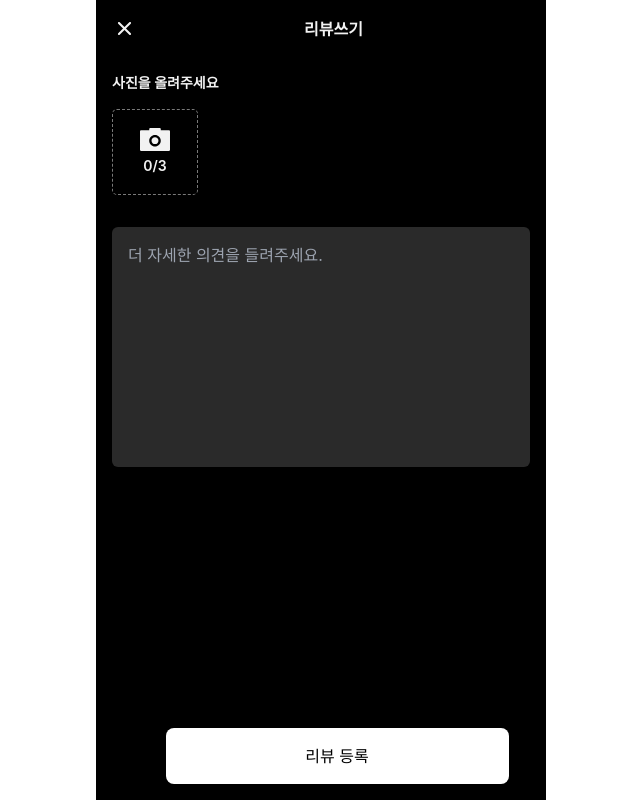
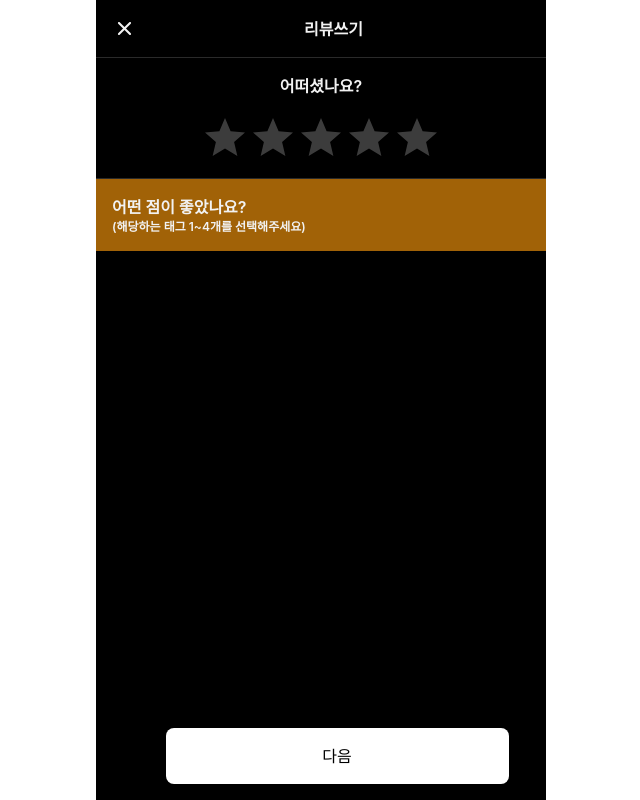
Before and after one commit to PhotoBoothMap/Client-web, a Next.js app in the folder photo-booth/: page /booth/1/review/create in a window 1280 px wide. Shown: the whole page, without its empty margins (319-959 px from the left). Built offline with nearby package versions, Linux system fonts and the light colour scheme.

Commit message:
😺[CHORE] star rate (#14)

```diff
--- /dev/null
+++ b/photo-booth/components/review/StarRate.tsx
@@ -0,0 +1,52 @@
+import * as React from 'react';
+import Rating from '@mui/material/Rating';
+import Box from '@mui/material/Box';
+import StarIcon from '@mui/icons-material/Star';
+import { useState } from 'react';
+
+type props = {
+  starRate: number;
+  setStarRate: (starRate: number) => void;
+};
+
+export default function StarRate({ starRate, setStarRate }: props) {
+  const [hover, setHover] = useState(-1);
+
+  return (
+    <Box
+      sx={{
+        width: 200,
+        display: 'flex',
+        alignItems: 'center',
+        justifyContent: 'center',
+      }}
+    >
+      <Rating
+        name="hover-feedback"
+        value={starRate}
+        precision={0.5}
+        size="large"
+        onChange={(event, newValue) => {
+          if (newValue) {
+            setStarRate(newValue);
+          }
+        }}
+        onChangeActive={(event, newHover) => {
+          setHover(newHover);
+        }}
+        icon={
+          <StarIcon
+            style={{ color: '#FFC700', width: '3rem', height: '3rem' }}
+            fontSize="inherit"
+          />
+        }
+        emptyIcon={
+          <StarIcon
+            style={{ opacity: 0.5, color: '#F2F2F280', width: '3rem', height: '3rem' }}
+            fontSize="inherit"
+          />
+        }
+      />
+    </Box>
+  );
+}
--- a/photo-booth/package.json
+++ b/photo-booth/package.json
@@ -9,15 +9,20 @@
     "lint": "next lint"
   },
   "dependencies": {
+    "@emotion/react": "^11.11.1",
+    "@emotion/styled": "^11.11.0",
     "@fortawesome/fontawesome-svg-core": "^6.4.0",
     "@fortawesome/free-solid-svg-icons": "^6.4.0",
     "@fortawesome/react-fontawesome": "^0.2.0",
+    "@mui/icons-material": "^5.11.16",
+    "@mui/material": "^5.13.6",
     "axios": "^1.4.0",
     "cookies-next": "^2.1.1",
     "lodash": "^4.17.21",
     "next": "13.2.4",
     "react": "18.2.0",
     "react-dom": "18.2.0",
+    "react-icons": "^4.10.1",
     "styled-components": "^5.3.9",
     "zustand": "^4.3.8"
   },
--- a/photo-booth/pages/booth/[boothId]/review/create.tsx
+++ b/photo-booth/pages/booth/[boothId]/review/create.tsx
@@ -1,5 +1,6 @@
 import BasicButton from '@components/common/button/BasicButton';
-import { PreviewPhotoBoxStyle, RegisterPhotoBoxStyle } from '@styles/review/reviewStyle';
+import StarRate from '@components/review/StarRate';
+import { PreviewPhotoBoxStyle, RegisterPhotoBoxStyle } from '@styles/review/ReviewStyle';
 import Image from 'next/image';
 import { useRouter } from 'next/router';
 import React, { useCallback, useRef, useState } from 'react';
@@ -7,7 +8,7 @@ import React, { useCallback, useRef, useState } from 'react';
 const BoothReviewCreatePage = () => {
   const router = useRouter();
 
-  const [page, setPage] = useState(2);
+  const [page, setPage] = useState(1);
   const [starRate, setStarRate] = useState(0);
   const [userTags, setUserTags] = useState([]);
   const [photos, setPhotos] = useState([]);
@@ -21,10 +22,11 @@ const BoothReviewCreatePage = () => {
       userTags: userTags.length > 0 ? userTags : null,
       content,
     };
+    console.log('requestBody', requestBody);
   }, [starRate, userTags, content]);
 
   return (
-    <div className={`flex flex-col justify-between w-full h-full text-[#F2F2F2] `}>
+    <div className={`flex flex-col justify-between w-full h-full text-[#F2F2F2]`}>
       <div className={`flex flex-col justify-between`}>
         <div className={`flex items-center justify-between p-4`}>
           <div
@@ -41,9 +43,11 @@ const BoothReviewCreatePage = () => {
 
         {page === 1 ? (
           <>
-            <div className={`flex flex-col bg-blue-700 justify-center items-center p-4 gap-4`}>
-              <div className={`font-semibold`}>~~~점 어떠셨나요?</div>
-              <div>별5</div>
+            <div
+              className={`flex flex-col justify-center items-center p-4 gap-4  border-[#2A2A2A] border-t border-b`}
+            >
+              <div className={`font-semibold`}>{router.query.boothName} 어떠셨나요?</div>
+              <StarRate starRate={starRate} setStarRate={setStarRate}></StarRate>
             </div>
             <div className={`flex flex-col`}>
               <div className={`flex flex-col p-4 bg-yellow-700`}>
```
Also changed, not shown: 1 other file (tests, documents, lock files or other folders).
